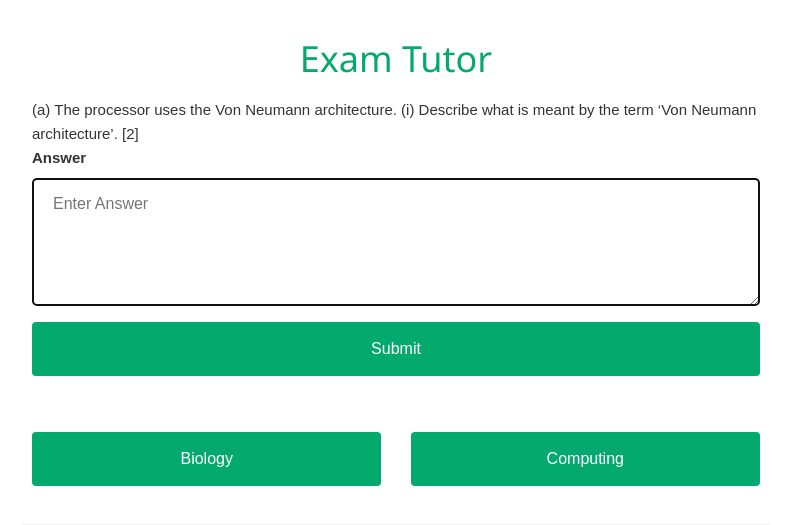
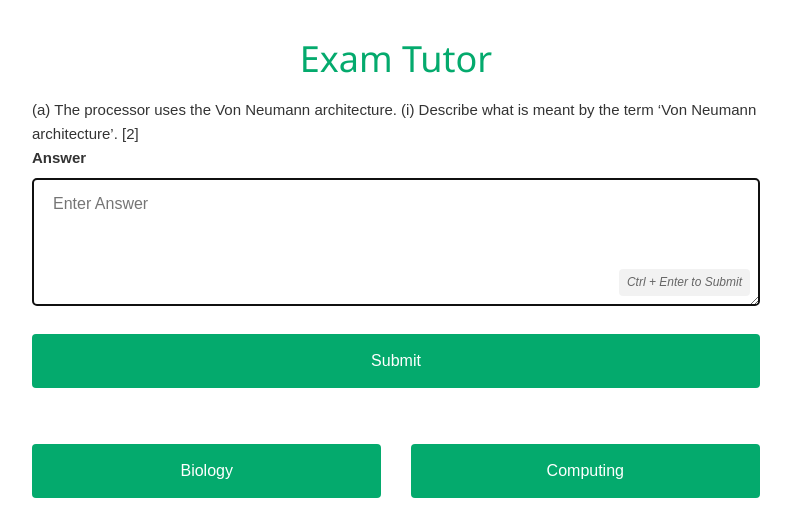
Before and after one commit to eniompw/AI-Tutor, a Flask app: page / in a window 1280 px wide. Shown: the top 525 px of the page, without its empty margins (244-1035 px from the left). Run offline with Flask 3, Linux system fonts and the light colour scheme; data comes from the database, SQL or seed files in the repository.

Commit message:
shortcut hint

```diff
--- a/static/styles.css
+++ b/static/styles.css
@@ -22,6 +22,11 @@ h1 {
       }
 
       /* Form elements */
+      .answer-container {
+          position: relative;
+          margin-bottom: 20px;
+      }
+
       textarea {
           width: 100%;
           padding: 12px 20px;
@@ -31,6 +36,19 @@ textarea {
           border-radius: 4px;
           box-sizing: border-box;
           font-size: 16px;
+      }
+
+      .tooltip {
+          position: absolute;
+          bottom: 10px;
+          right: 10px;
+          background-color: rgba(0, 0, 0, 0.05);
+          color: #666;
+          text-align: right;
+          border-radius: 4px;
+          padding: 4px 8px;
+          font-size: 12px;
+          font-style: italic;
       }
 
       button {
--- a/templates/index.html
+++ b/templates/index.html
@@ -13,7 +13,10 @@
         <div id="question">{{ question|safe }}</div>
 
         <label for="answer"><b>Answer</b></label>
-        <textarea id="answer" placeholder="Enter Answer" rows="4" required></textarea>
+        <div class="answer-container">
+            <textarea id="answer" placeholder="Enter Answer" rows="4" required></textarea>
+            <div class="tooltip">Ctrl + Enter to Submit</div>
+        </div>
 
         <button id="submit">Submit</button>
 
```
Lines whose indentation alone changed are shown as unchanged.
